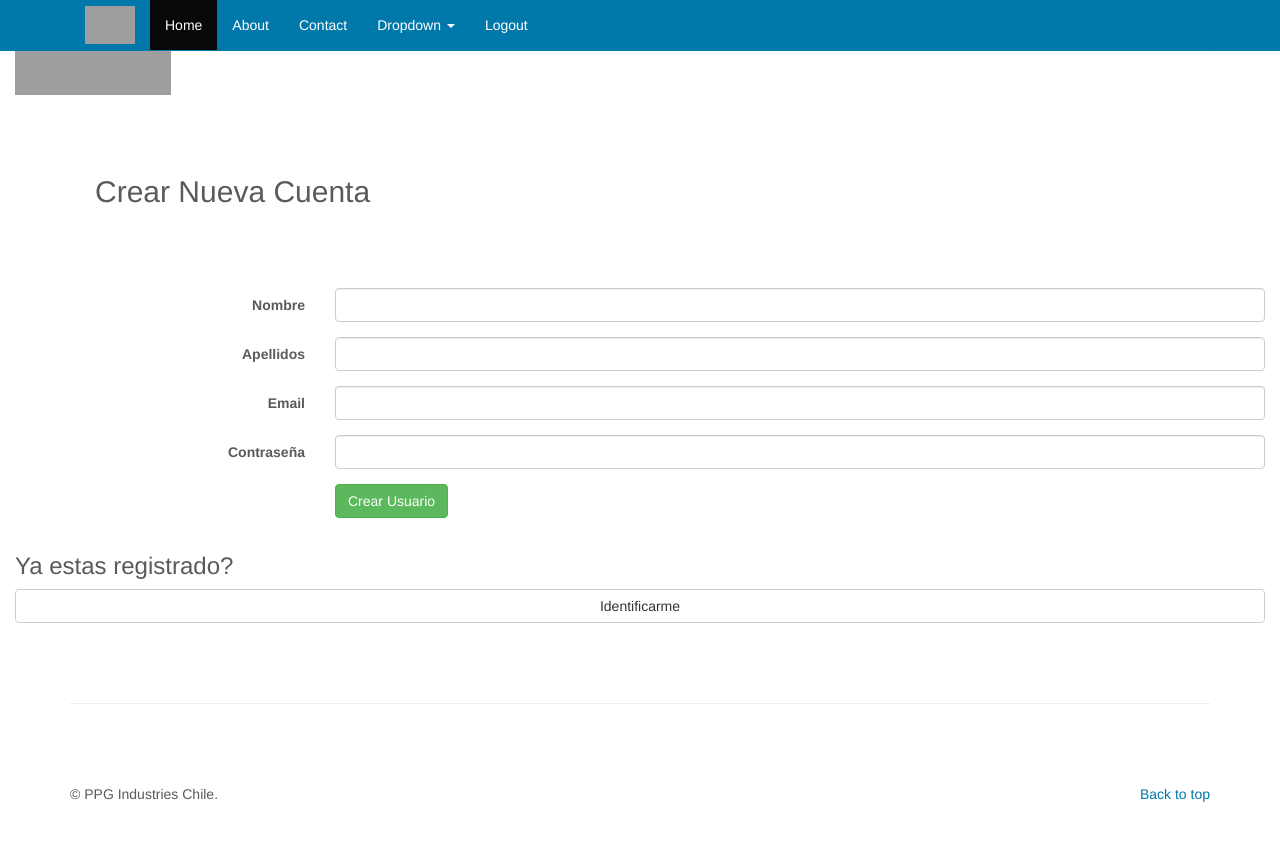
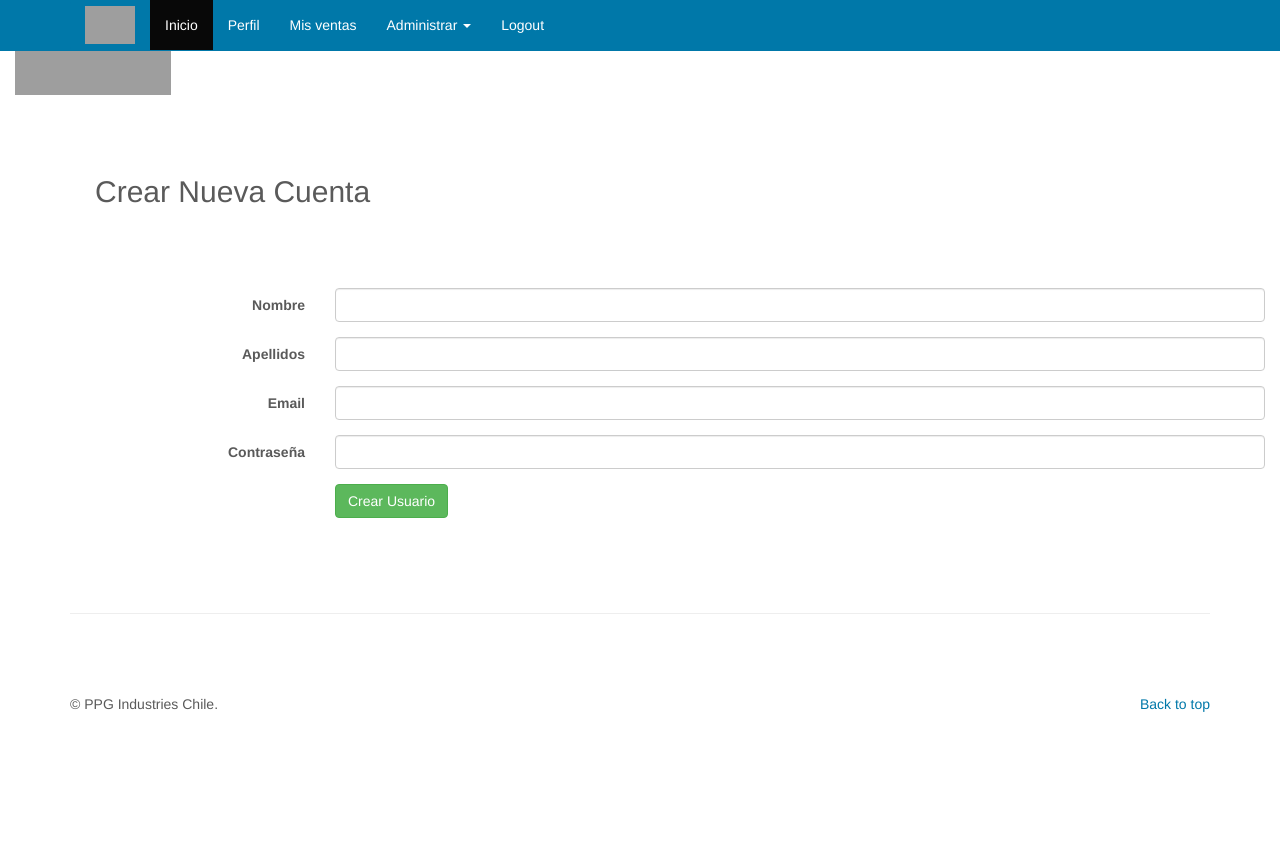
Before and after one commit to jgarrido-webmaster/GPP, a CakePHP app: the page made by app/View/Usuarios/registrar.ctp in a window 1280 px wide. After the commit the page ends 712 px from the top, so only its background shows below. Run offline with PHP 8.4 and a stand-in for CakePHP, Linux system fonts and the light colour scheme; the template is opened without the code that fills it, so the values that code supplies are empty; form fields are guessed from the names that the template uses; some libraries are stand-ins or nearby versions; grey boxes are pictures that could not be loaded.

Commit message:
#7 archivos

```diff
--- a/app/Controller/UsuariosController.php
+++ b/app/Controller/UsuariosController.php
@@ -252,7 +252,7 @@ public function logout() {
 			if($existe == 0) {
 			$this->Usuario->create();
 			if ($this->Usuario->save($this->request->data)) {
-				    	$this->Session->setFlash($this->mensajeOK('Usuario creado exitosamente'));
+				$this->Session->setFlash($this->mensajeOK('Usuario creado exitosamente'));
 				$this->redirect(array('action' => 'login'));
 			} else {
 			    $this->Session->setFlash($this->mensajeERROR('Intente nuevamente'));
--- a/app/View/Elements/menu.ctp
+++ b/app/View/Elements/menu.ctp
@@ -14,19 +14,19 @@
             </div>
             <div id="navbar" class="navbar-collapse collapse">
               <ul class="nav navbar-nav">
-                <li class="active"><a href="index.php" data-transition="flip">Home</a></li>
-                <li><a href="#about" data-transition="slide">About</a></li>
-                <li><a href="#contact" data-transition="slide">Contact</a></li>
+                <li class="active"><a href="/principal/index" data-transition="flip">Inicio</a></li>
+                <li><a href="#about" data-transition="slide">Perfil</a></li>
+                <li><a href="#contact" data-transition="slide">Mis ventas</a></li>
                 <li class="dropdown">
-                  <a href="#" class="dropdown-toggle" data-toggle="dropdown" role="button" aria-haspopup="true" aria-expanded="false" >Dropdown <span class="caret"></span></a>
+                  <a href="#" class="dropdown-toggle" data-toggle="dropdown" role="button" aria-haspopup="true" aria-expanded="false" >Administrar <span class="caret"></span></a>
                   <ul class="dropdown-menu">
-                    <li><a href="#" data-transition="slide">Action</a></li>
-                    <li><a href="#" data-transition="slide">Another action</a></li>
-                    <li><a href="#" data-transition="slide">Something else here</a></li>
+                    <li><a href="/productos/index" rel="external" >Gestionar Productos</a></li>
+                    <li><a href="/clientes/index" data-transition="slide">Gestionar Clientes</a></li>
+                    <li><a href="/promociones/index" rel="external" >Gestionar Promociones</a></li>
                     <li role="separator" class="divider"></li>
-                    <li class="dropdown-header">Nav header</li>
-                    <li><a href="#" data-transition="slide">Separated link</a></li>
-                    <li><a href="#" data-transition="slide">One more separated link</a></li>
+                    <li class="dropdown-header">Ventas</li>
+                    <li><a href="/ordenes/index" data-transition="slide">Gestionar Solicitudes</a></li>
+                    <li><a href="/productos/stock" data-transition="slide">Gestionar Stock</a></li>
                   </ul>
                 </li>
                 <li><a href="/usuarios/logout" rel="external">Logout</a></li>
--- a/app/View/Usuarios/registrar.ctp
+++ b/app/View/Usuarios/registrar.ctp
@@ -3,7 +3,7 @@
       <div class="standalone-page registration-page">
         <div class="standalone-page-logo">
           <a href="index.html">
-            <img src="/images/required/logo-default.png" width="156" height="44" alt="Logo" />
+            <img src="/images/sddsd.png" width="156" height="44" alt="Logo" />
           </a>
         </div>
         <div class="standalone-page-top-border">
@@ -63,14 +63,7 @@
                     <?php echo $this->Form->end(); ?>
             </div>
           </div>
-          <div class="row">
-            <div class="col-xs-12">
-              <div class="change-section">
-                <h3 class="heading">Ya estas registrado?</h3>
-                <a href="/usuarios/login" class="btn btn-default btn-block">Identificarme</a>
-              </div>
-            </div>
-          </div>
+
         </div>
       </div>
     </div>
--- a/app/webroot/css/styles.css
+++ b/app/webroot/css/styles.css
@@ -373,3 +373,9 @@ div.awesomplete > ul:empty {
         background: hsl(86, 100%, 21%);
         color: inherit;
     }
+
+ul.datosClientes {
+    list-style: none;
+    margin: 0;
+    padding: 0;
+}
```
Also changed, not shown: app/Model/Promocion.php (+0 -7 lines).
